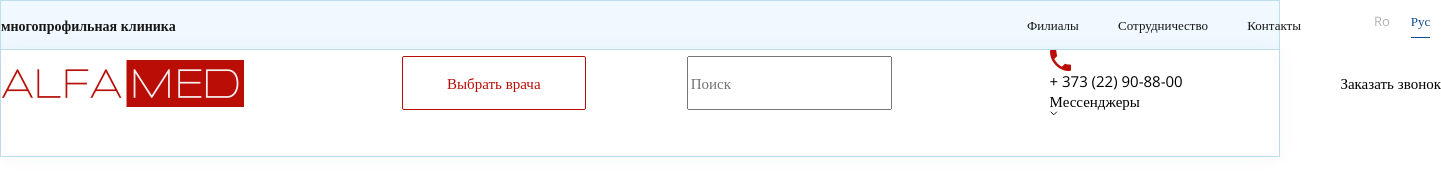
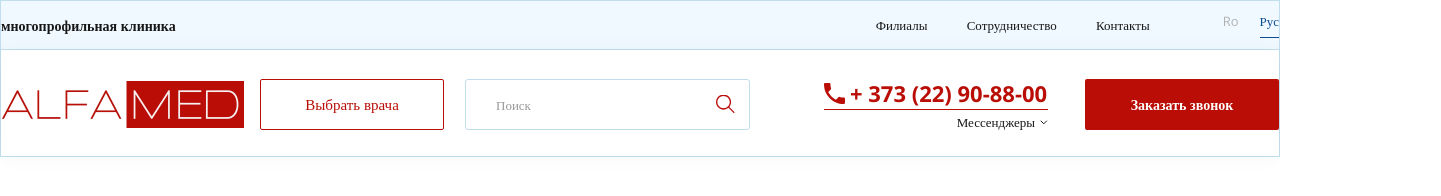
Before and after one commit to DarkKingston/alphamed, a website: page docs/index.html in a window 1280 px wide. Shown: the whole page, 1441 px wide, since content can reach past the window. Drawn offline with nearby package versions, Linux system fonts and the light colour scheme.

Commit message:
header styled

```diff
--- a/docs/index.html
+++ b/docs/index.html
@@ -47,8 +47,11 @@
           <div class="header__wrapper__box">
             <div class="header__wrapper__box__btns">
               <div class="header__wrapper__box__btns__select white">Выбрать врача</div>
-              <input class="header__wrapper__box__btns__search" type="text" placeholder="Поиск">
-            </div>
+              <div class="header__wrapper__box__btns__search">
+                <input class="search" type="text" placeholder="Поиск">
+                <span><img class="search_icons" src="icons/Search.svg" alt="search"></span>
+              </div>
+              </div>
           </div>
           <div class="header__wrapper__box">
             <a class="header__wrapper__box__phone" href="tel:+37322908800">
@@ -57,7 +60,7 @@
             <div class="header__wrapper__box__messenger">Мессенджеры <span><img class="arrow" src="icons/arrow-down.svg" alt=""></span></div>
           </div>
           <div class="header__wrapper__box">
-            <a class="header__wrapper__box__call" href="#">Заказать звонок</a>
+            <a class="header__wrapper__box__call red" href="#">Заказать звонок</a>
           </div>
         </div>
       </div>
--- a/docs/scss/blocks/_header.scss
+++ b/docs/scss/blocks/_header.scss
@@ -1,5 +1,5 @@
 .container__header{
-    width: 1440px;
+    max-width: 1440px;
     margin: 0 auto;
     display: flex;
     flex-direction: row;
@@ -61,49 +61,109 @@ header{
 }
 
 .header__wrapper{
+    padding-top: 27px;
     height: 106px;
     background: #FFFFFF;
     box-shadow: 0px 0px 20px rgba(12, 76, 145, 0.05);
     border-radius: 3px;
-    .container__header{
-        justify-content: space-between;
+    &__box{
+        &:first-child{
+            display: block;
+            max-width: 424px;
+            width: 100%;
         }
-    &__box{
+        &:last-child{
+            margin-left: 37px;
+        }
+        &:nth-child(3){
+            margin-left: 74px;
+        }
+        &__logo{
+            display: flex;
+            width: 243px;
+            justify-content: start;
+        }
         &__btns{
             display: flex;
             flex-direction: row;
             justify-content: space-between;
             width: 490px;
-        }
             &__search{
-            border: 1px solid #C0DEED;
-            border-radius: 3px;
-            width: 285px;
+                margin-left: 20px;
+                display: flex;
+                flex-direction: row;
                 position: relative;
-            &::before{
-                content:'';
-                display: block;
+                .search_icons{
                     position: absolute;
                     top: 50%;
                     transform: translateY(-50%);
                     right: 15px;
-                background: url('../../icons/Search.svg');
-                width: 19px;
-                height: 19px;
+                    cursor: pointer;
                 }
             }
+        }
+        &__phone{
+            display: flex;
+            flex-direction: row;
+            align-items: center;
+            font-weight: 700;
+            font-size: 22px;
+            line-height: 30px;
+            color: $red;
+            height: 33px;
+            width: 224px;
+            border-bottom: 1px solid $red;
+            .phone{
+                margin-right: 5px;
+            }
+        }
+
+        &__messenger{
+            display: flex;
+            flex-direction: row;
+            justify-content: flex-end;
+            margin-top: 3px;
+            font-weight: 300;
+            font-size: 13px;
+            line-height: 18px;
+            color: $titles;
+            span{
+                margin-top: 7px;
+                margin-left: 5px;
+            }
+        }
+        &__call{
+            display: flex;
+            justify-content: center;
+            width: 194px;
+        }
+
+    }
+}
+
+.search{
+    border: 1px solid #C0DEED;
+    border-radius: 3px;
+    width: 285px;
+    height: 51px;
+    padding-left: 15px;
+    &::placeholder{
+        font-weight: 300;
+        font-size: 13px;
+        color: #999999;
+        padding-left: 15px;
     }
 }
 
 .logo{
-    max-width: 243px;
-    width: 100%;
+    width: 243px;
 }
 
 .white{
     color: #B90D06;
     border: 1px solid #B90D06;
     border-radius: 2px;
+    height: 51px;
     display: flex;
     flex-direction: row;
     justify-content: center;
@@ -111,3 +171,12 @@ header{
     padding: 16px 0;
     width: 184px;
 }
+
+.red{
+    background: #B90D06;
+    border-radius: 2px;
+    font-weight: 600;
+    font-size: 14px;
+    color: #FFFFFF;
+    padding: 16px 0;
+}
```
Also changed, not shown: docs/css/style.min.css. Lines whose indentation alone changed are shown as unchanged.
